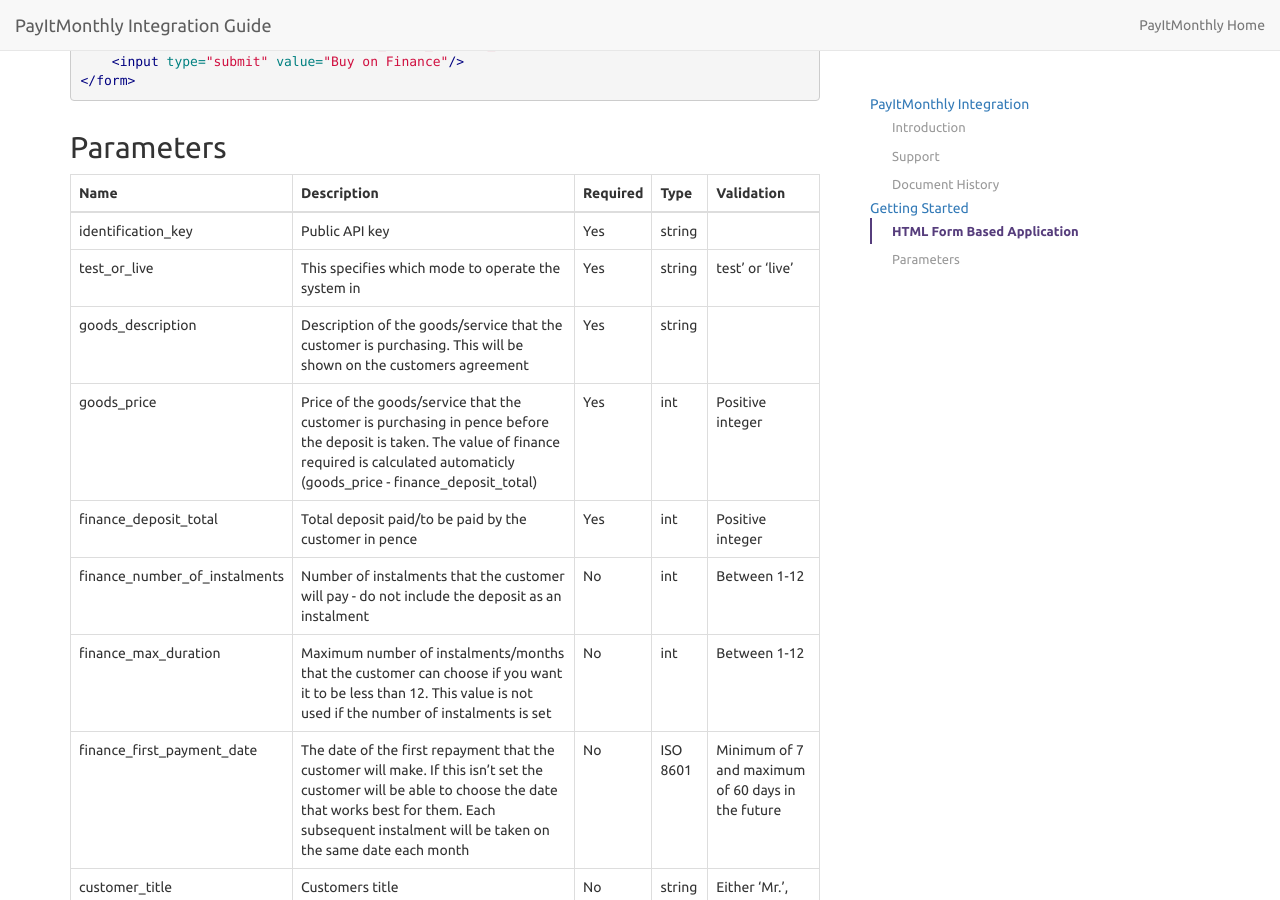
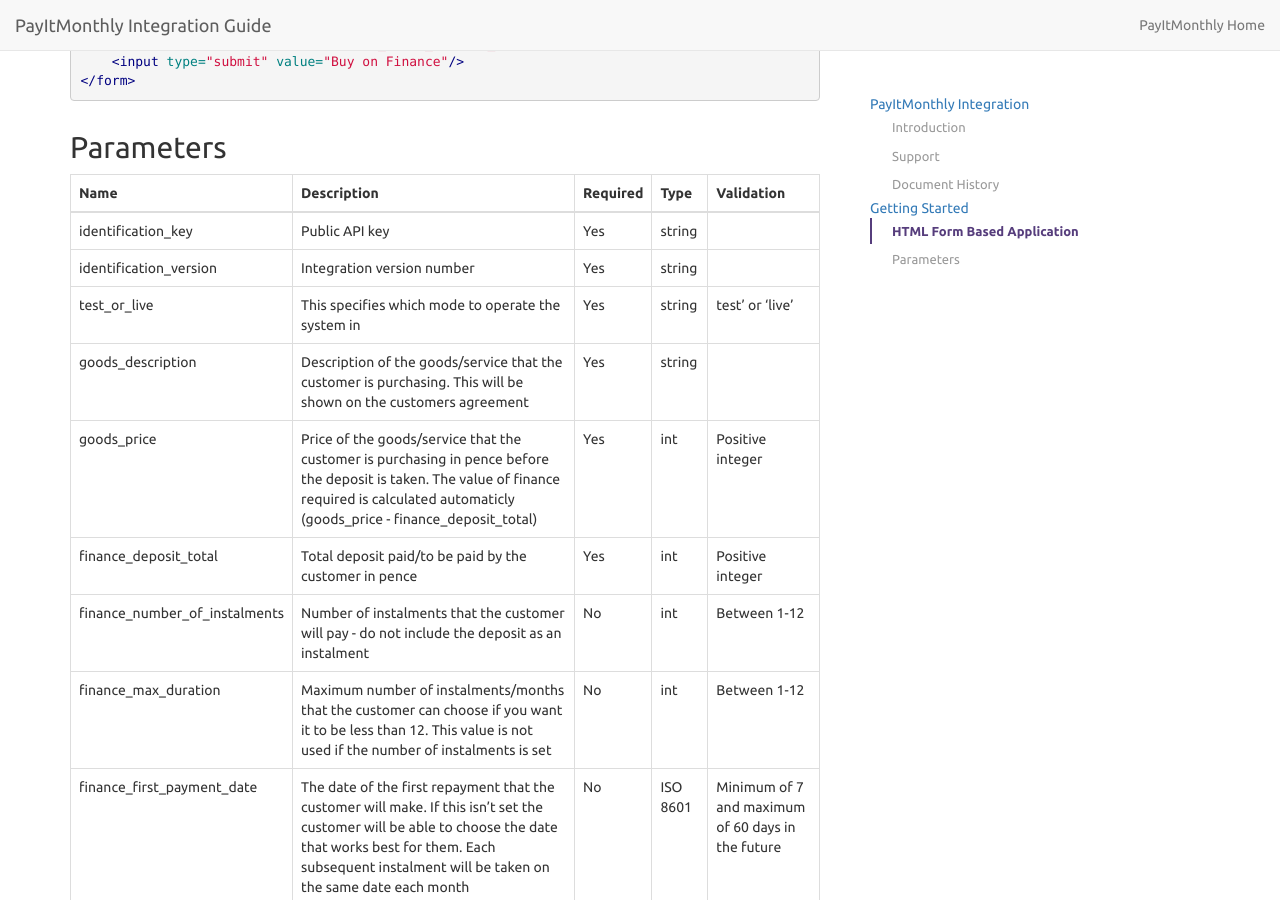
Before and after one commit to payitmonthly/Integration, a Jekyll site: the page built from index.md, in a window 1280 px wide and 900 px high, scrolled down 720 px. Built offline with Jekyll 4.4.1, drawn with Linux system fonts in a browser that asks for light colours; nearby versions of some CDN libraries; our own code applies the rules of GitHub Pages for plain Markdown files.

Commit message:
Update index.md

```diff
--- a/index.md
+++ b/index.md
@@ -46,6 +46,7 @@ You need to opened a live account at [PayItMonthly](https://payitmonthly.uk). On
 Name | Description | Required | Type | Validation
 -----|-------------|----------|------|-----------
 identification_key | Public API key | Yes | string |
+identification_version | Integration version number | Yes | string |
 test_or_live | This specifies which mode to operate the system in | Yes | string | test' or 'live'
 goods_description | Description of the goods/service that the customer is purchasing. This will be shown on the customers agreement | Yes | string |
 goods_price | Price of the goods/service that the customer is purchasing in pence before the deposit is taken. The value of finance required is calculated automaticly (goods_price - finance_deposit_total) | Yes | int | Positive integer
```
